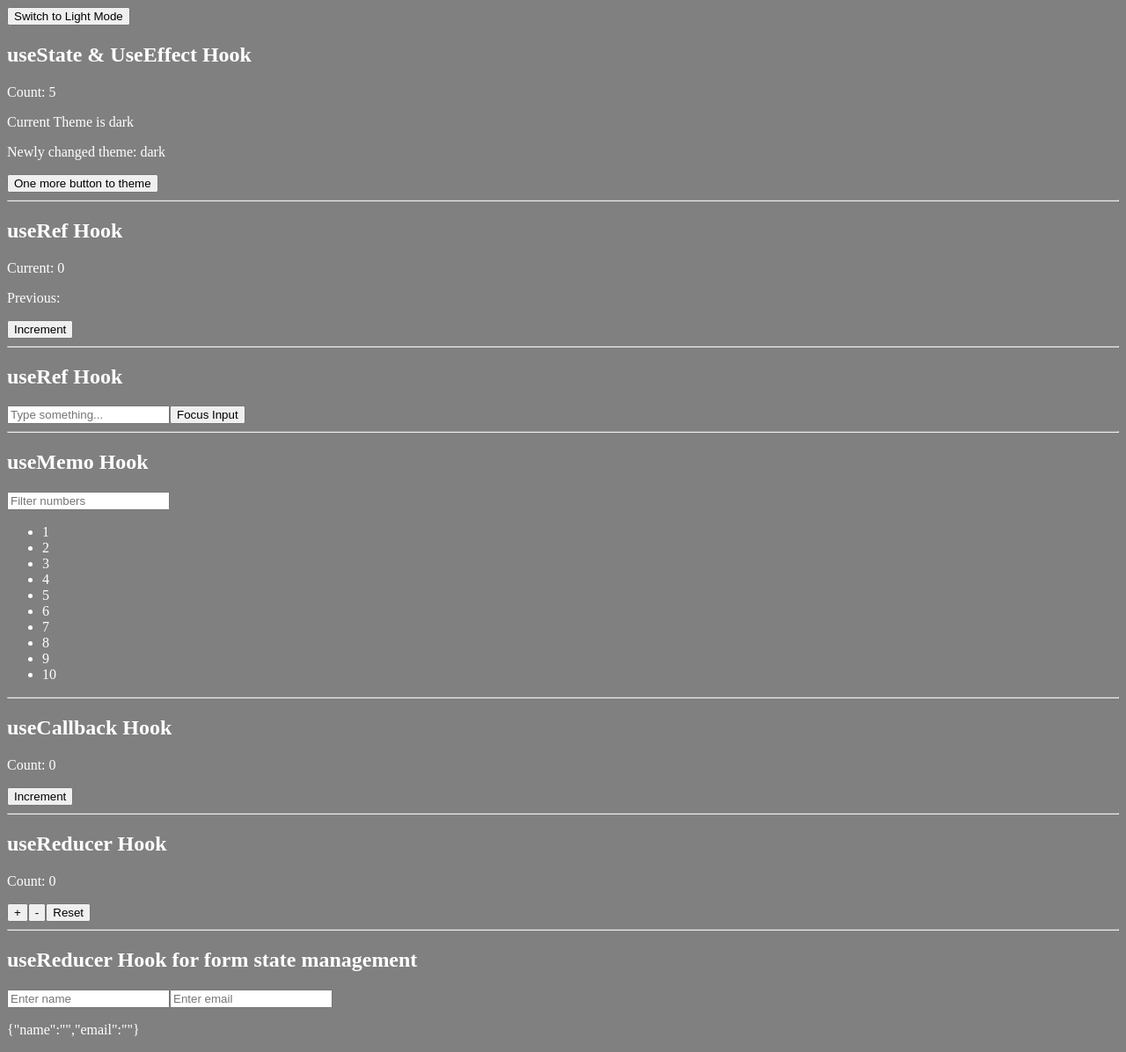
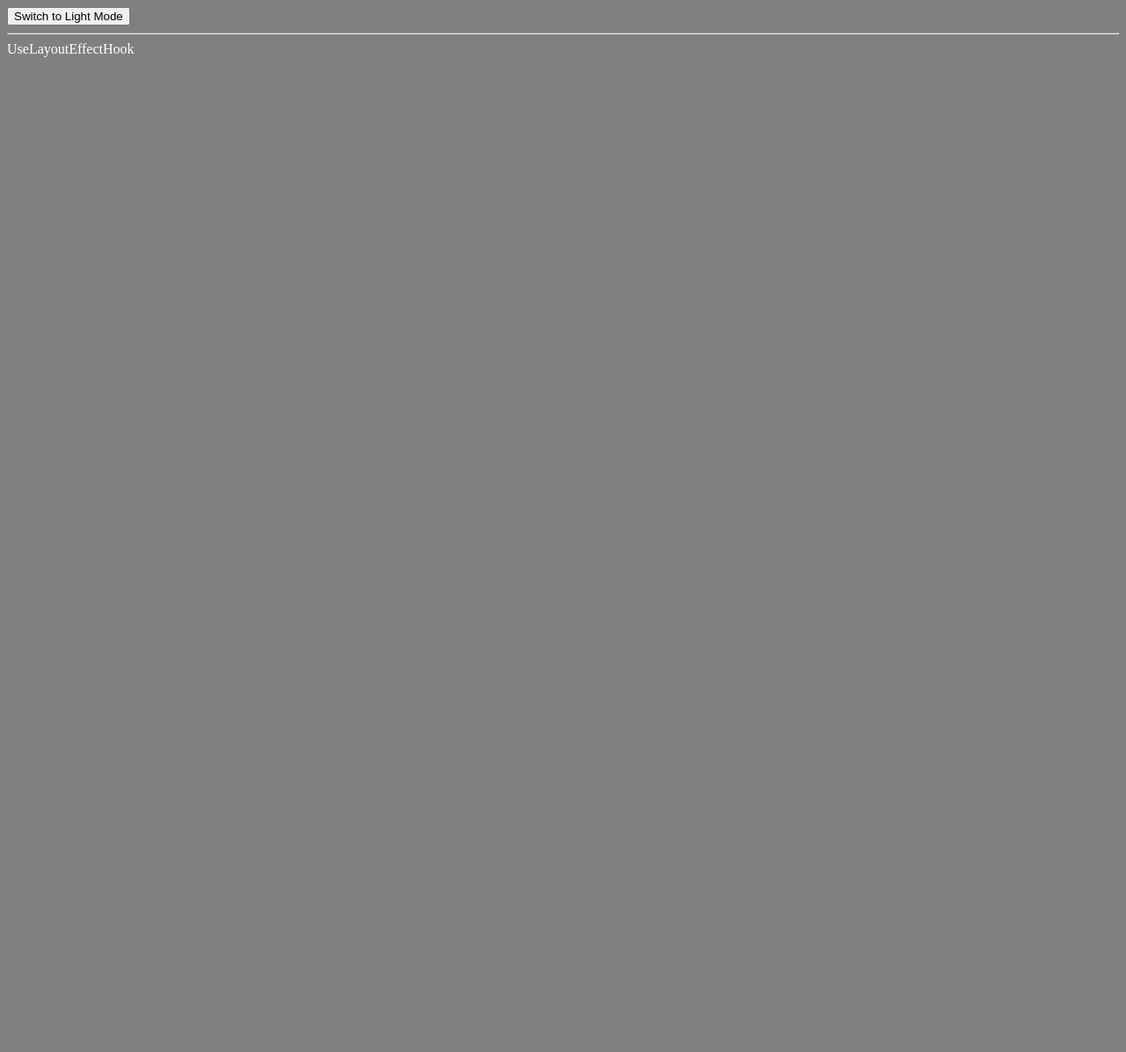
Before and after one commit to Anusuya-SK/React-Projects, a React (Create React App) app in the folder react_hooks/: page / in a window 1280 px wide. Shown: the whole page at 88% size. After the commit the page ends 800 px from the top, so only its background shows below. Built offline with nearby package versions, Linux system fonts and the light colour scheme.

Commit message:
useLayout hook initial

```diff
--- a/react_hooks/src/App.js
+++ b/react_hooks/src/App.js
@@ -7,6 +7,7 @@ import UseMemoHook from './components/UseMemoHook';
 import UseCallback from './components/UseCallback';
 import UseReducerHook from './components/UseReducerHook';
 import ReducerFormState from './components/ReducerFormState';
+import UseLayoutEffectHook from './components/UseLayoutEffectHook';
 
 function App() {
   const[theme, setTheme] = useState('dark');
@@ -26,7 +27,7 @@ function App() {
       <button onClick={() => setTheme(isDark ? 'light' : 'dark')}>Switch to {isDark ? 'Light' : 'Dark'} Mode</button>
       {/* If value={theme} pass the single value */}
       <ThemeContext.Provider value={themeChange}>
-        <UseStateUseEffectHook />
+        {/* <UseStateUseEffectHook />
         <hr />
         <UseRefHook />
         <hr />
@@ -36,7 +37,9 @@ function App() {
         <hr />
         <UseReducerHook />
         <hr />
-        <ReducerFormState />
+        <ReducerFormState /> */}
+        <hr />
+        <UseLayoutEffectHook />
       </ThemeContext.Provider>
     </div>
   );
--- /dev/null
+++ b/react_hooks/src/components/UseLayoutEffectHook.js
@@ -0,0 +1,9 @@
+import React from 'react'
+
+function UseLayoutEffectHook() {
+  return (
+    <div>UseLayoutEffectHook</div>
+  )
+}
+
+export default UseLayoutEffectHook
```
